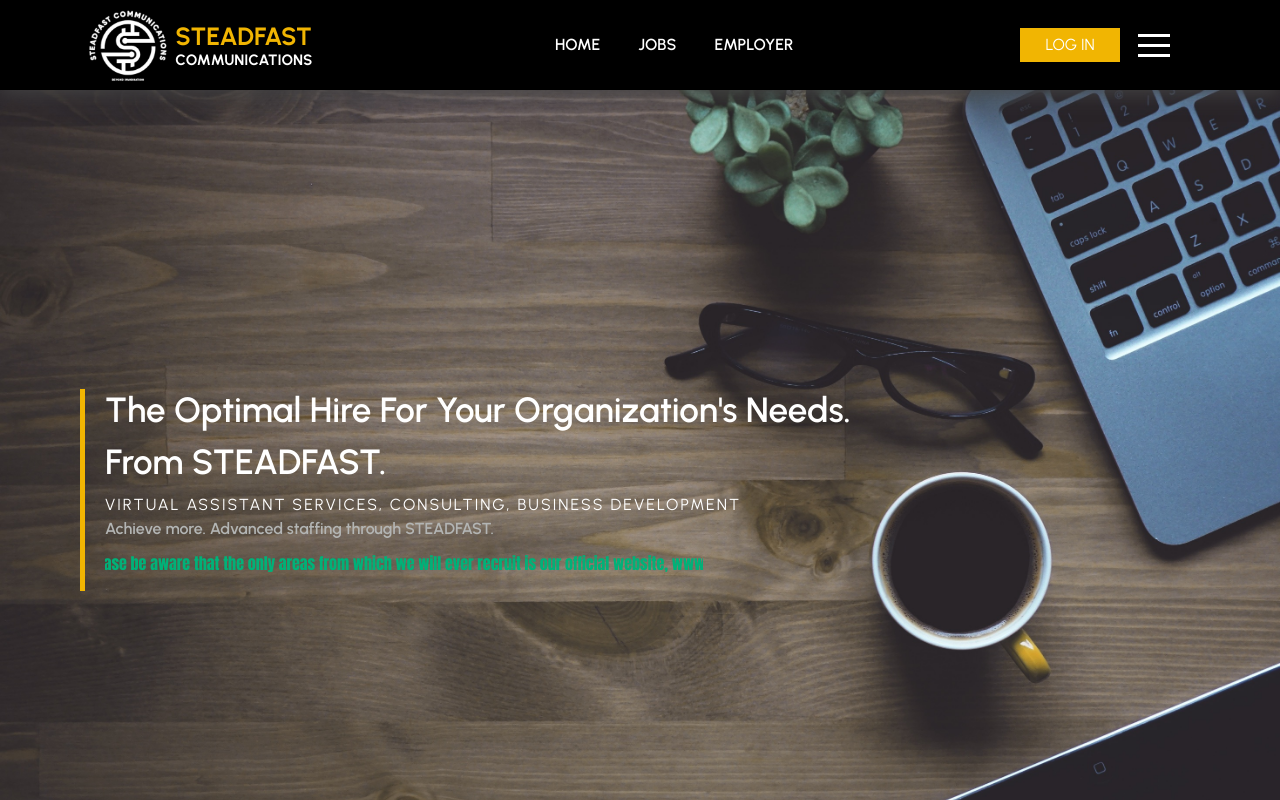
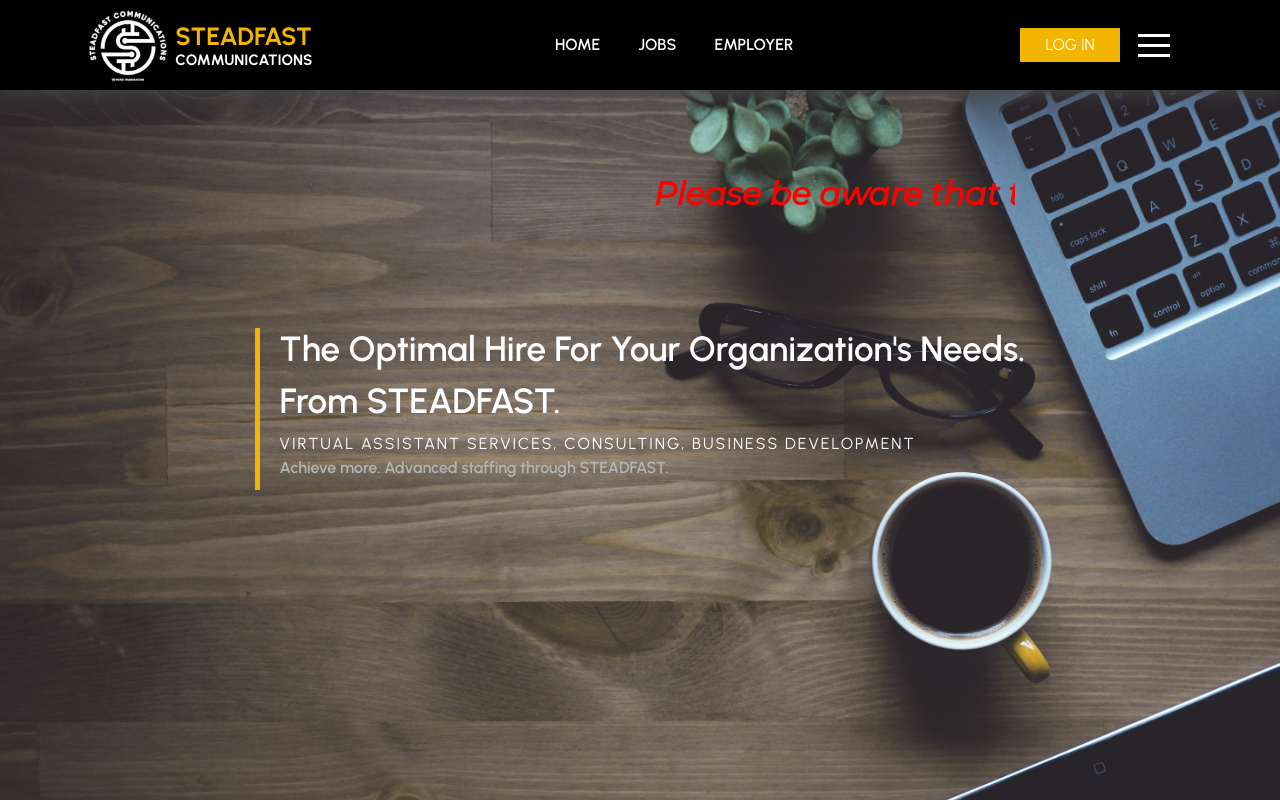
Before and after one commit to sm-mostafajamal/steadfast-frontend, a React (Create React App) app: page / in a window 1280 px wide. Shown: the top 800 px of the page. Built offline with nearby package versions, Linux system fonts and the light colour scheme.

Commit message:
changed ann position

```diff
--- a/src/components/announcement/Announcement.jsx
+++ b/src/components/announcement/Announcement.jsx
@@ -2,23 +2,20 @@
 
 const Announcement = () => {
   return (
-    <div>
-      <div className="ann-container">
-        <section className="ann-wrapper">
-          <p className="announcement">
-            &nbsp; &nbsp; &nbsp; &nbsp; &nbsp; &nbsp; &nbsp; &nbsp; &nbsp;
-            &nbsp; &nbsp; &nbsp; &nbsp; &nbsp; &nbsp; &nbsp; &nbsp; &nbsp;
-            &nbsp; &nbsp; &nbsp; &nbsp; &nbsp; &nbsp; &nbsp; &nbsp; &nbsp;
-            &nbsp; &nbsp; &nbsp; &nbsp; &nbsp; &nbsp; &nbsp; &nbsp; &nbsp;
-            &nbsp; &nbsp; &nbsp; &nbsp; &nbsp; &nbsp; &nbsp; &nbsp; &nbsp;
-            &nbsp; &nbsp; &nbsp; &nbsp; &nbsp; &nbsp; &nbsp; &nbsp; &nbsp;
-            Please be aware that the only areas from which we will ever recruit
-            is our official website, www.steadfastints.com, and our official
-            emails. Neither throughout the employment nor application processes
-            will we ever request payment.
-          </p>
-        </section>
-      </div>
+    <div className="ann-container">
+      <section className="ann-wrapper">
+        <p className="announcement">
+          &nbsp; &nbsp; &nbsp; &nbsp; &nbsp; &nbsp; &nbsp; &nbsp; &nbsp; &nbsp;
+          &nbsp; &nbsp; &nbsp; &nbsp; &nbsp; &nbsp; &nbsp; &nbsp; &nbsp; &nbsp;
+          &nbsp; &nbsp; &nbsp; &nbsp; &nbsp; &nbsp; &nbsp; &nbsp; &nbsp; &nbsp;
+          &nbsp; &nbsp; &nbsp; &nbsp; &nbsp; &nbsp; &nbsp; &nbsp; &nbsp; &nbsp;
+          &nbsp; &nbsp; &nbsp; &nbsp; &nbsp; &nbsp; &nbsp; &nbsp; &nbsp; &nbsp;
+          &nbsp; &nbsp; &nbsp; &nbsp; Please be aware that the only areas from
+          which we will ever recruit is our official website,
+          www.steadfastints.com, and our official emails. Neither throughout the
+          employment nor application processes will we ever request payment.
+        </p>
+      </section>
     </div>
   );
 };
--- a/src/components/announcement/ann.css
+++ b/src/components/announcement/ann.css
@@ -1,25 +1,33 @@
+@import url("https://fonts.googleapis.com/css2?family=Montserrat:ital@1&display=swap");
 .ann-container {
+  /* position: absolute; */
   display: flex;
   flex-wrap: nowrap;
-  width: 50%;
-  margin-left: 20px;
   overflow: hidden;
+  /* margin-top: 70px; */
+  /* margin-left: 300px; */
+  /* width: 68%; */
+  width: 750px;
 }
 .ann-wrapper {
   display: flex;
   flex-shrink: 0;
   /* height: 50px; */
   align-items: center;
-  animation: slide-left 30s linear infinite;
+  animation: slide-left 60s linear infinite;
   font-family: impact, sans-serif;
   background: none;
 }
 
 .announcement {
   /* color: red; */
-  font-size: 1rem;
+  font-size: 2rem;
+  font-weight: 600;
   padding-left: 0.5rem;
-  color: #01b178;
+  color: red;
+  /* color: #6d90af; */
+  font-family: "Montserrat", sans-serif;
+  font-style: italic;
 }
 @keyframes slide-left {
   from {
--- a/src/components/header/Header.js
+++ b/src/components/header/Header.js
@@ -4,6 +4,7 @@
   return (
     <div className="cover-container">
       <div className="cover">
+        <Announcement />
         <div className="cover-heading">
           <h1>The Optimal Hire For Your Organization's Needs.</h1>
           <h4>From STEADFAST.</h4>
@@ -13,7 +14,6 @@
           <span className="lastLine">
             Achieve more. Advanced staffing through STEADFAST.
           </span>
-          <Announcement />
         </div>
       </div>
     </div>
--- a/src/components/header/header.css
+++ b/src/components/header/header.css
@@ -1,17 +1,19 @@
-.cover {
-  /* width: 100%; */
-  background-image: url("../../assets/steadfast-cover.jpg");
+.cover-container {
   width: 100vw;
   height: 100vh;
-  /* background-attachment: ; */
+  background-image: url("../../assets/steadfast-cover.jpg");
   background-attachment: fixed;
   background-position: center;
   background-repeat: no-repeat;
   background-size: cover;
+}
+.cover {
+  height: 60vh;
   display: flex;
-  justify-content: center;
+  flex-direction: column;
   align-items: center;
-  padding-left: 5rem;
+  justify-content: space-between;
+  padding: 5rem;
 }
 
 .cover-heading {
--- a/src/components/menu/Menu.jsx
+++ b/src/components/menu/Menu.jsx
@@ -11,6 +11,7 @@
     rgba(241, 196, 2, 0.867366929682029) 15%,
     rgba(1, 177, 120, 0.9345938204383316) 100%
   );
+
   position: absolute;
   margin-top: 40px;
   @media (min-width: 425px) and (max-width: 768px) {
--- a/src/index.css
+++ b/src/index.css
@@ -3,7 +3,15 @@
   .login-btn {
     display: none;
   }
-
+  .cover {
+    padding: 1rem;
+  }
+  .ann-container {
+    width: 80vw;
+  }
+  .announcement {
+    font-size: 1.5rem;
+  }
   .cover-heading > h1,
   .cover-heading > h4 {
     font-size: 1.8rem !important;
```
